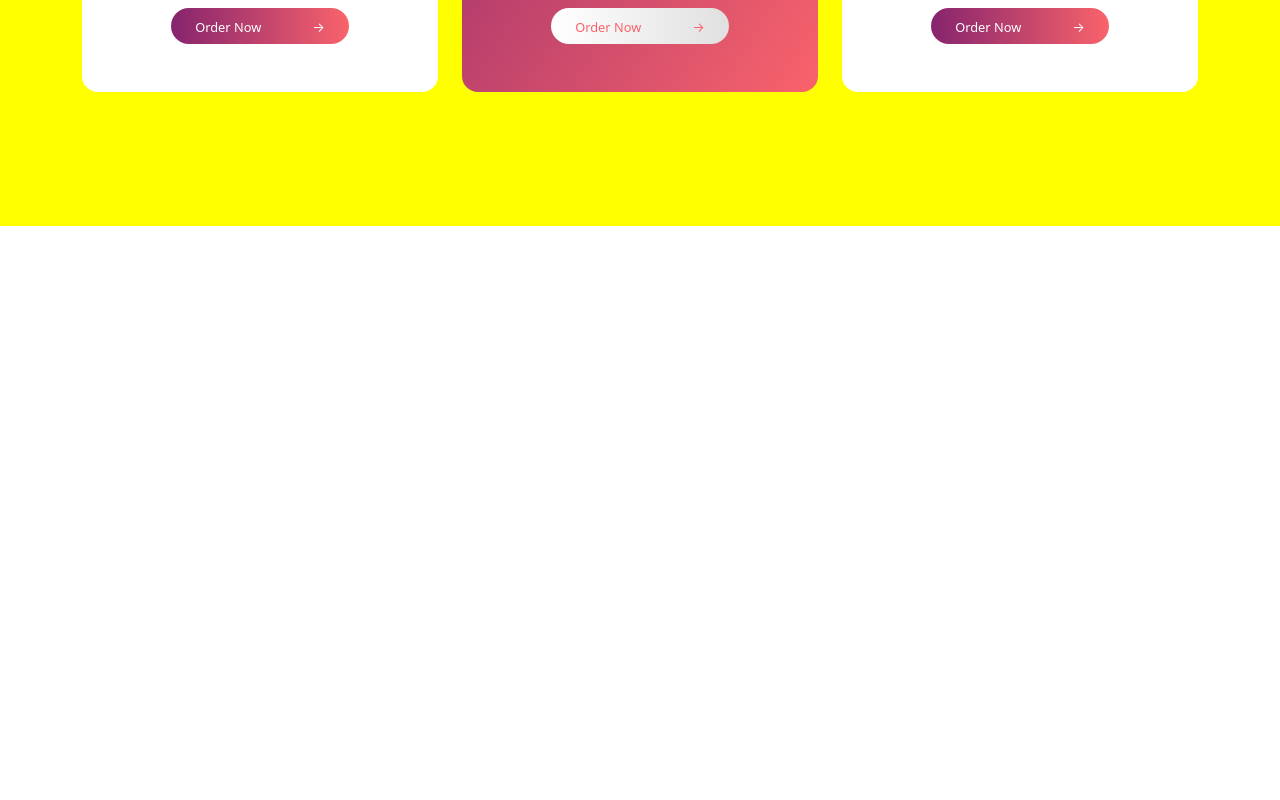
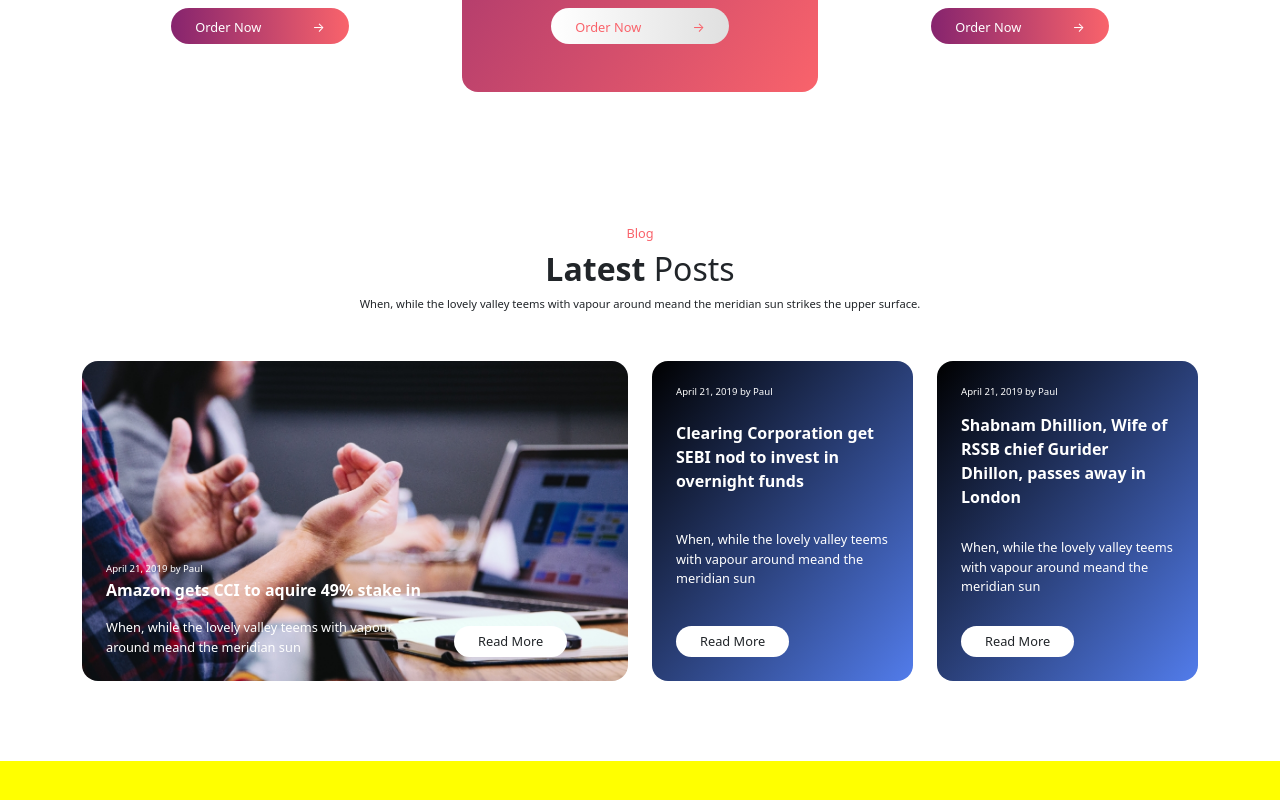
Before and after one commit to Francesco-Iannuzzi/proj-html-vuejs, a Vue app: page / in a window 1280 px wide. Shown: the part 2971-3771 px from the top of the page. Before the commit the page ends 3197 px from the top, so only its background shows below. Built offline with nearby package versions, Linux system fonts and the light colour scheme.

Commit message:
add SectionBlog

```diff
--- a/src/assets/scss/partials/_pageMain.scss
+++ b/src/assets/scss/partials/_pageMain.scss
@@ -173,7 +173,86 @@ main {
 
                 }
             }
+
+
         }
     }
 
+    .blog {
+        background-color: $light;
+        padding: 20rem 0 5rem 0;
+
+        .blog_title {
+
+            h2 {
+                font-size: 2rem;
+            }
+
+            h5 {
+                font-size: 0.8rem;
+                color: $bgSecondaryGradient2;
+            }
+
+            p {
+                font-size: 0.7rem;
+            }
+        }
+
+        .row {
+
+            .col-6 {
+
+                .card {
+                    height: 20rem;
+                    background-image: url("/src/assets/img/headway-537308-unsplash-1380x703.jpg");
+                    background-size: cover;
+                    color: $light;
+                    border-radius: 1rem;
+
+                    span {
+                        font-size: 0.6rem;
+                    }
+
+                    strong {
+                        font-size: 1rem;
+                    }
+
+                    p {
+                        font-size: 0.8rem;
+                        margin-bottom: 0;
+                    }
+                }
+            }
+
+            .col-3 {
+
+                .card {
+                    height: 20rem;
+                    background-image: linear-gradient(to bottom right, $dark, $bgPrimaryGradient2);
+                    color: $light;
+                    border-radius: 1rem;
+
+                    span {
+                        font-size: 0.6rem;
+                    }
+
+                    strong {
+                        font-size: 1rem;
+                    }
+
+                    p {
+                        font-size: 0.8rem;
+                    }
+
+                }
+            }
+
+            .btn {
+                background-color: $light;
+                font-size: 0.8rem;
+            }
+        }
+
+    }
+
 }
--- a/src/components/PageMain.vue
+++ b/src/components/PageMain.vue
@@ -2,14 +2,16 @@
 import SectionService from './SectionService.vue';
 import SectionStart from './SectionStart.vue';
 import SectionPortfolio from './SectionPortfolio.vue';
-import SectionPrice from './SectionPrice.vue'
+import SectionPrice from './SectionPrice.vue';
+import SectionBlog from './SectionBlog.vue';
 export default {
     name: "PageMain",
     components: {
         SectionService,
         SectionStart,
         SectionPortfolio,
-        SectionPrice
+        SectionPrice,
+        SectionBlog,
     },
     data() {
         return {
@@ -31,6 +33,9 @@ export default {
         <!-- /portfolio -->
         <SectionPrice></SectionPrice>
         <!-- /price_list -->
+        <SectionBlog></SectionBlog>
+        <!-- /blog -->
+
     </main>
     <!-- /main -->
 </template>
--- /dev/null
+++ b/src/components/SectionBlog.vue
@@ -0,0 +1,89 @@
+<script>
+export default {
+    name: "SectionBlog",
+    data() {
+        return {
+
+        }
+    }
+}
+</script>
+
+<template>
+    <section class="blog">
+        <div class="container">
+            <div class="blog_title text-center">
+                <h5>
+                    Blog
+                </h5>
+                <div class="d-flex justify-content-center">
+                    <h2>
+                        <strong>Latest</strong> Posts
+                    </h2>
+                </div>
+                <p>
+                    When, while the lovely valley teems with vapour around meand the meridian sun strikes the upper
+                    surface.
+                </p>
+            </div>
+            <!-- /blog_title -->
+
+            <div class="row mt-5">
+                <div class="col-6">
+                    <div class="card flex-row justify-content-between border-0 p-4">
+                        <div class="row">
+                            <div class="col-8 align-self-end">
+                                <span class="mb-3 fw-light">April 21, 2019 by Paul</span>
+                                <p class="mb-3">
+                                    <strong>Amazon gets CCI to aquire 49% stake in</strong>
+                                </p>
+                                <p class="fw-light">
+                                    When, while the lovely valley teems with vapour around meand the meridian sun
+                                </p>
+                            </div>
+                            <div class="col-4 align-self-end">
+                                <button class="btn border-0 rounded-5 px-4 ">Read More</button>
+                            </div>
+                        </div>
+                    </div>
+                </div>
+                <!-- /col-6 -->
+
+                <div class="col-3">
+                    <div class="card justify-content-between border-0 p-4">
+                        <span class="fw-light">April 21, 2019 by Paul</span>
+                        <p>
+                            <strong>Clearing Corporation get SEBI nod to invest in overnight funds</strong>
+                        </p>
+                        <p class="fw-light">
+                            When, while the lovely valley teems with vapour around meand the meridian sun
+                        </p>
+                        <div>
+                            <button class="btn border-0 rounded-5 px-4 ">Read More</button>
+                        </div>
+                    </div>
+                </div>
+                <!-- /col-3 -->
+
+                <div class="col-3">
+                    <div class="card justify-content-between border-0 p-4">
+                        <span class="fw-light">April 21, 2019 by Paul</span>
+                        <p>
+                            <strong>Shabnam Dhillion, Wife of RSSB chief Gurider Dhillon, passes away in London</strong>
+                        </p>
+                        <p class="fw-light">
+                            When, while the lovely valley teems with vapour around meand the meridian sun
+                        </p>
+                        <div>
+                            <button class="btn border-0 rounded-5 px-4 ">Read More</button>
+                        </div>
+                    </div>
+                </div>
+                <!-- /col-3 -->
+
+            </div>
+        </div>
+    </section>
+</template>
+
+<style lang="scss" scoped></style>
--- a/src/main.js
+++ b/src/main.js
@@ -1,6 +1,6 @@
 import { createApp } from 'vue'
 import './assets/scss/app.scss'
 import App from './App.vue'
-import bootstrap from '../node_modules/bootstrap/scss/bootstrap.scss'
+import bootstrap from '/node_modules/bootstrap/scss/bootstrap.scss'
 
 createApp(App).mount('#app')
```
